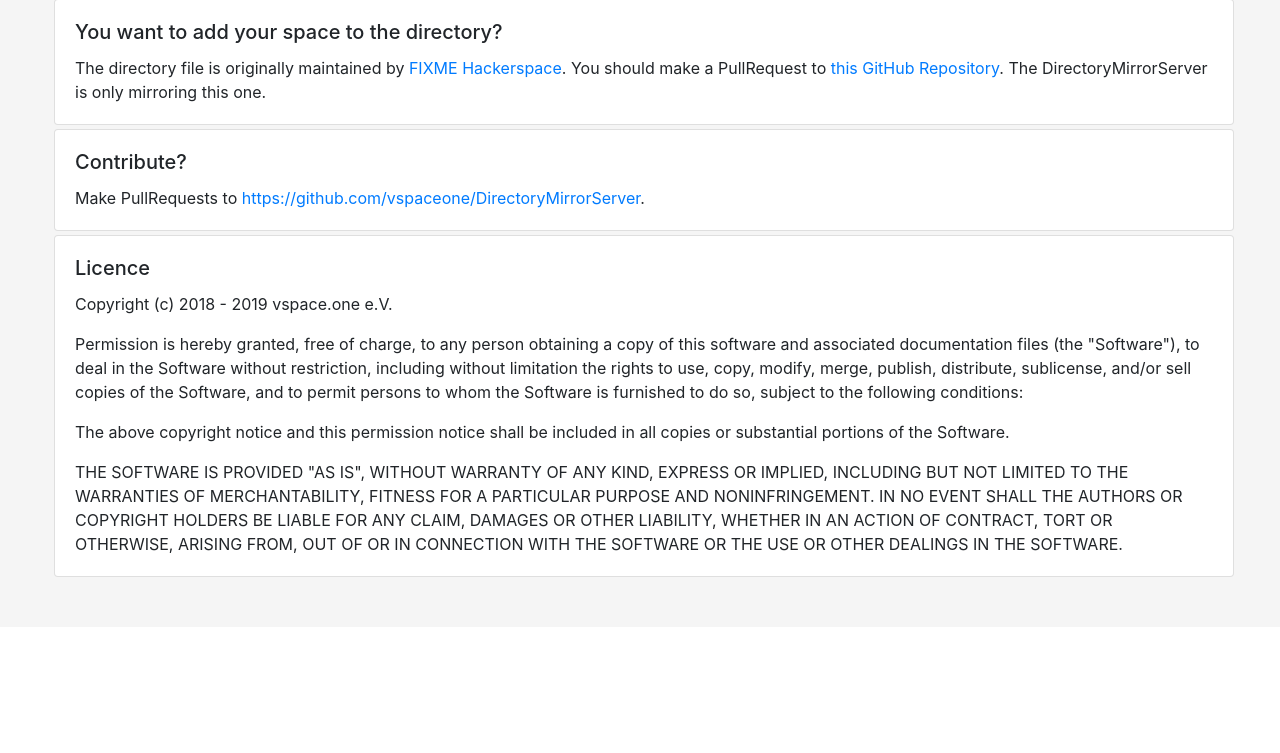
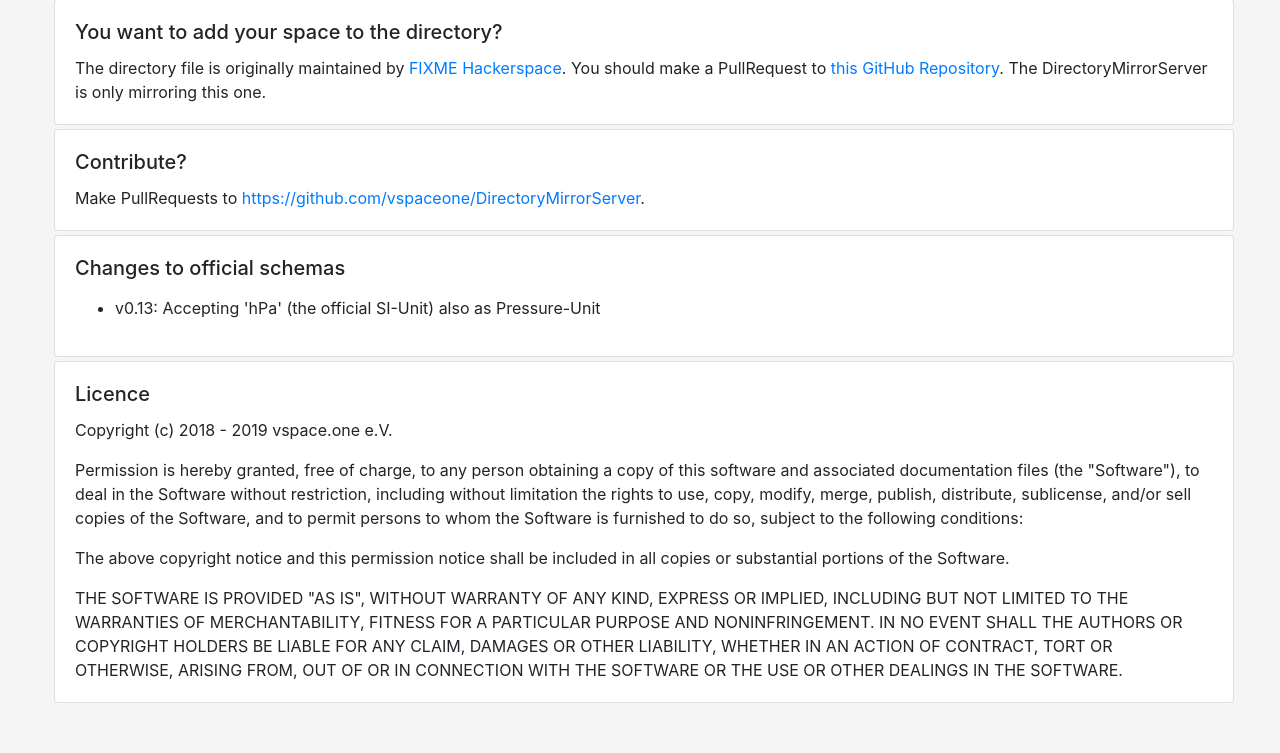
Before and after one commit to vspaceone/DirectoryMirrorServer, a Flask app: template templates/home.html in a window 1280 px wide. Shown: the part 331-1084 px from the top of the page. Before the commit the page ends 908 px from the top, so only its background shows below. Run offline with Flask 2, Linux system fonts and the light colour scheme; the template is opened without the code that fills it, so the values that code supplies are empty; some libraries are stand-ins or nearby versions.

Commit message:
Also accepting hPa for Pressure-Unit

```diff
--- a/schema-master/13.json
+++ b/schema-master/13.json
@@ -364,7 +364,7 @@
                 "description": "The unit of the sensor value. You should always define the unit though if the sensor is a flag of a boolean type then you can of course omit it.",
                 "type": "string",
                 "enum": [
-                  "hPA"
+                  "hPA","hPa"
                 ]
               },
               "location": {
--- a/templates/home.html
+++ b/templates/home.html
@@ -120,6 +120,18 @@
 
 <div class="card" style="width: 100%;">
   <div class="card-body">
+    <h5 class="card-title">Changes to official schemas</h5>
+    <p class="card-text">
+      <ul>
+        <li>v0.13: Accepting 'hPa' (the official SI-Unit) also as Pressure-Unit</li>
+      </ul>
+    </p>
+
+  </div>
+</div>
+
+<div class="card" style="width: 100%;">
+  <div class="card-body">
     <h5 class="card-title">Licence</h5>
     <p class="card-text">Copyright (c) 2018 - 2019 vspace.one e.V.</p>
     <p class="card-text">Permission is hereby granted, free of charge, to any person obtaining a copy
```
